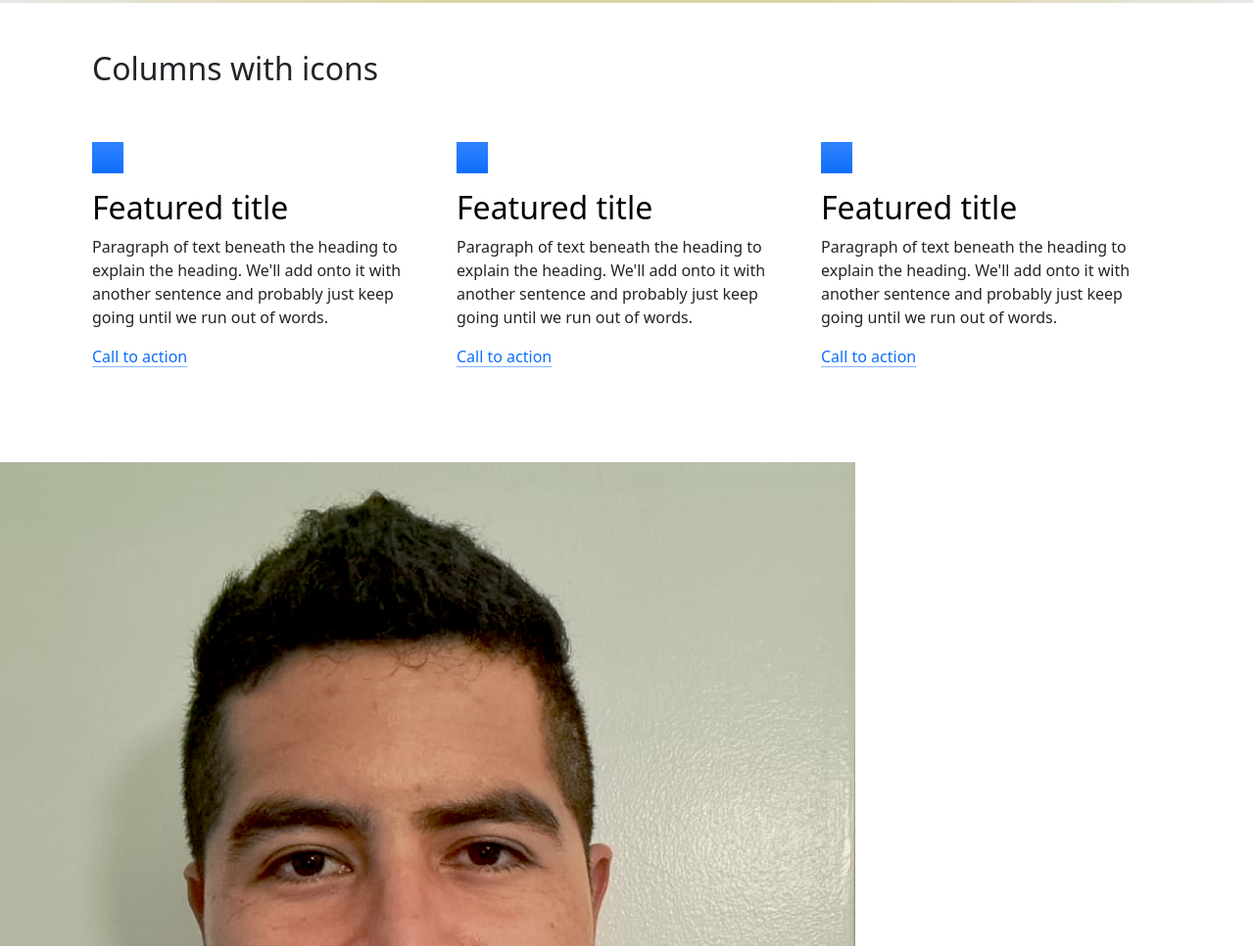
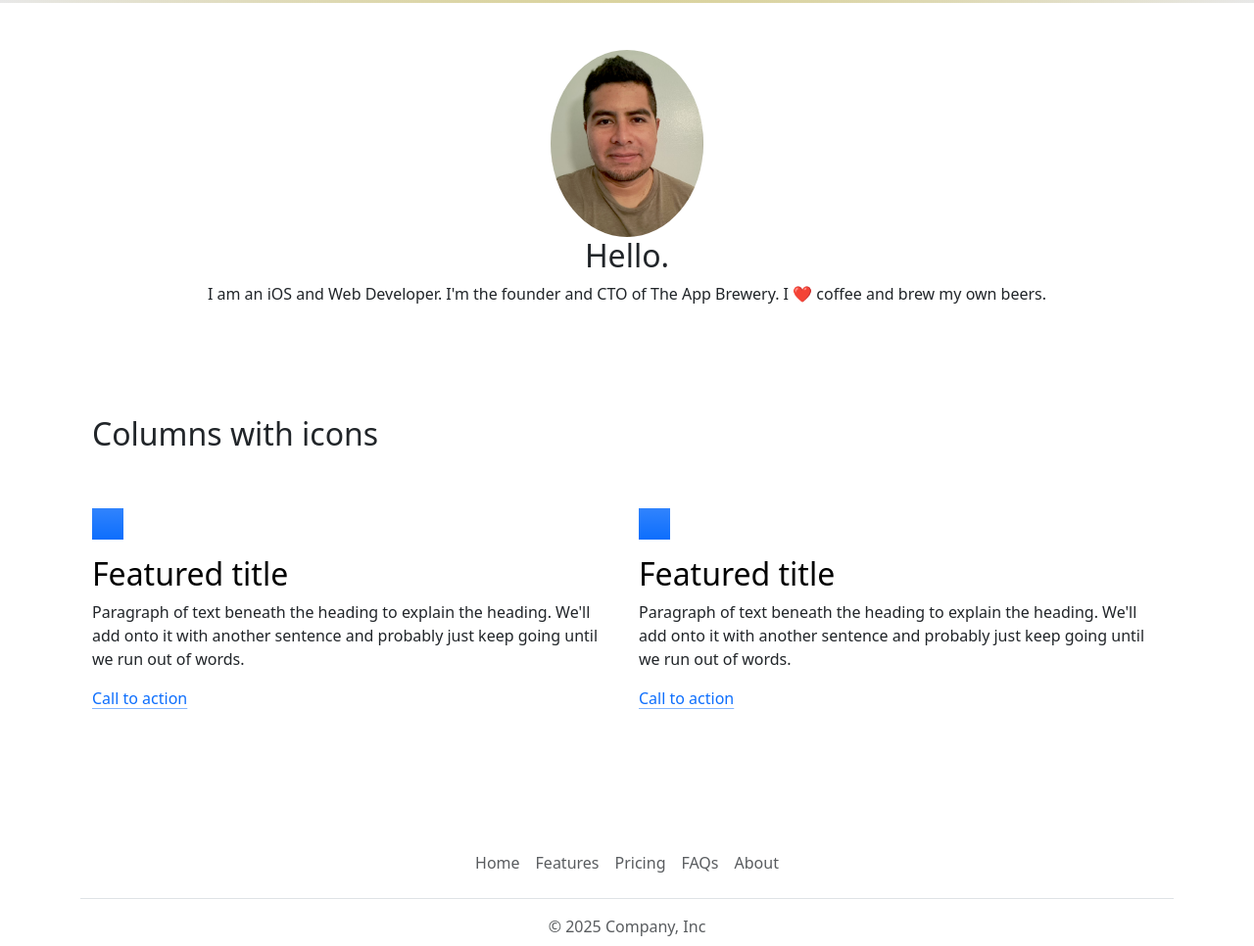
Before and after one commit to wallkn/capstone-2, a plain HTML site: page Capstone-2/index.html in a window 1280 px wide. Shown: the part 1066-2032 px from the top of the page at 98% size. Drawn offline with nearby package versions, Linux system fonts and the light colour scheme.

Commit message:
Update index.html

```diff
--- a/Capstone-2/index.html
+++ b/Capstone-2/index.html
@@ -22,9 +22,9 @@
 
             </div>
             <div class="row">
-                <div class="nombre text-center">Joel Murillo</div>
+                <div class="nombre text-center">I'm Joel Murillo</div>
                 <div class="text-center">
-                    <p class="subtitulos">WEB DEVELOPER</p>
+                    <p class="subtitulos">A WEB DEVELOPER</p>
                     &nbsp;
                 </div>
             </div>
@@ -55,9 +55,26 @@
 
         </div>
     </section>
-    <div class="container px-4 py-5" >
+
+
+    <!-- Seccion del perfil -->
+    <section class="container text-center py-5">
+        <div class="profilesec">
+
+
+            <img src="./images/profile.jpg" alt="JM-profile-img" class="rounded-circle" width="14%">
+            <h2>Hello.</h2>
+            <p class="intro">I am an iOS and Web Developer. I'm the founder and CTO of The App Brewery. I ❤️ coffee and brew
+            my own beers.</p>
+        </div>
+    </section>
+
+    <!-- Section for skills -->
+
+    <section >
+          <div class="container px-4 py-5 " >
             <h2>Columns with icons</h2>
-        <div class="row g-4 py-5 row-cols-1 row-cols-lg-3">
+            <div class="row g-4 py-5 row-cols-1 row-cols-lg-2">
                 <div class="feature col">
                     <div class="feature-icon d-inline-flex align-items-center justify-content-center text-bg-primary bg-gradient fs-2 mb-3">
                         <svg class="bi" width="1em" height="1em" aria-hidden="true">
@@ -88,34 +105,14 @@
                         </svg>
                     </a>
                 </div>
-            <div class="feature col">
-                <div class="feature-icon d-inline-flex align-items-center justify-content-center text-bg-primary bg-gradient fs-2 mb-3">
-                    <svg class="bi" width="1em" height="1em" aria-hidden="true">
-                        <use xlink:href="#collection"></use>
-                    </svg>
-                </div>
-                <h3 class="fs-2 text-body-emphasis">Featured title</h3>
-                <p>Paragraph of text beneath the heading to explain the heading. We'll add onto it with another
-                    sentence and probably just keep going until we run out of words.</p>
-                <a href="#" class="icon-link">Call to action
-                    <svg class="bi" aria-hidden="true">
-                        <use xlink:href="#chevron-right"></use>
-                    </svg>
-                </a>
-            </div>
+
             </div>
         </div>
 
-    <!-- Seccion del perfil -->
-    <section>
-       <div class="profile">
-      <img src="./images/profile.jpg" alt="JM-profile-img" class="profile">
-      <h2>Hello.</h2>
-      <p class="intro">I am an iOS and Web Developer. I'm the founder and CTO of The App Brewery. I ❤️ coffee and brew
-        my own beers.</p>
-    </div>
     </section>
 
+
+    <!-- Footer section -->
     <div class="container">
         <footer class="py-3 my-4">
             <ul class="nav justify-content-center border-bottom pb-3 mb-3">
```
Lines whose indentation alone changed are shown as unchanged.
